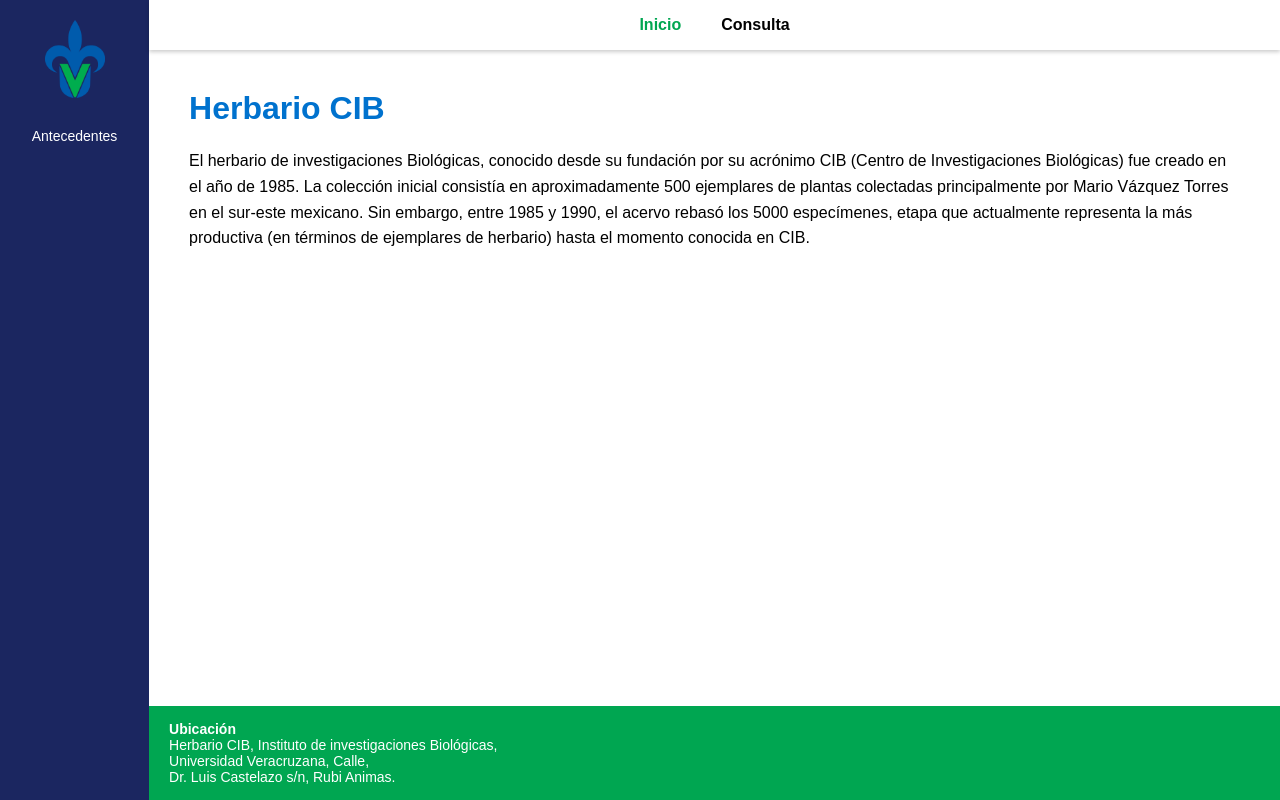
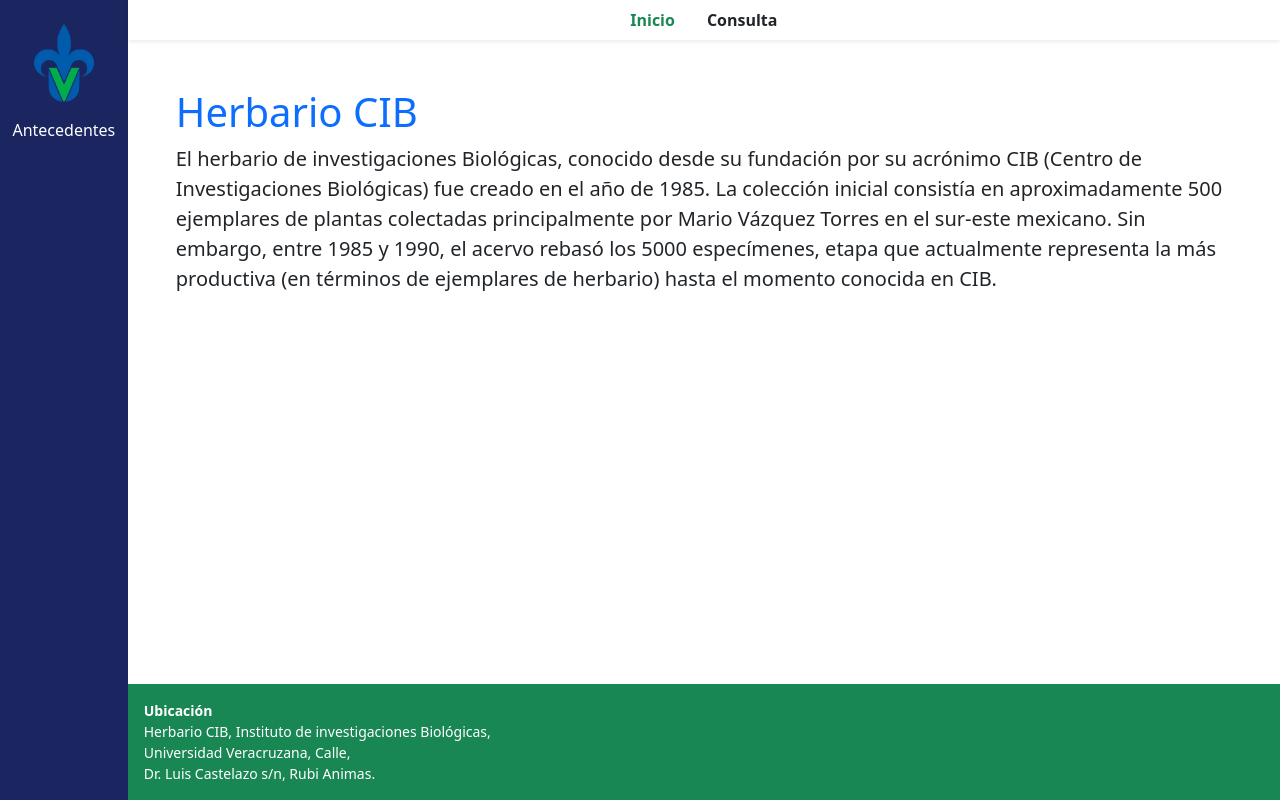
Before and after one commit to Carmona27xd/Herbario_CIB, a PHP site: page /public/home.html in a window 1280 px wide. Run offline with PHP 8.4, Linux system fonts and the light colour scheme.

Commit message:
Pagina de inicio

```diff
--- a/public/CSS/homeStyle.css
+++ b/public/CSS/homeStyle.css
@@ -1,80 +1,4 @@
-body {
-    margin: 0;
-    font-family: Arial, sans-serif;
+.sidebar-custom {
+    background-color: #1b2660; /* Tu color personalizado */
+    width: 550px;
   }
-
-  .container {
-    display: flex;
-    height: 100vh;
-  }
-
-  .sidebar {
-    width: 500px;
-    background-color: #1b2660;
-    color: white;
-    display: flex;
-    flex-direction: column;
-    align-items: center;
-    justify-content: flex-start;
-    padding-top: 20px;
-  }
-
-  .sidebar img {
-    width: 60px;
-    margin-bottom: 20px;
-  }
-
-  .sidebar p {
-    font-size: 14px;
-    margin-top: 10px;
-  }
-
-  .content {
-    flex-grow: 1;
-    display: flex;
-    flex-direction: column;
-  }
-
-  .nav {
-    display: flex;
-    justify-content: center;
-    align-items: center;
-    background-color: white;
-    height: 50px;
-    box-shadow: 0 2px 4px rgba(0, 0, 0, 0.2); /* Sombrita aquí */
-    z-index: 1;
-  }
-
-  .nav a {
-    margin: 0 20px;
-    text-decoration: none;
-    color: black;
-    font-weight: bold;
-  }
-
-  .nav a:first-child {
-    color: #00a651;
-  }
-
-  .main {
-    padding: 40px;
-    background-color: white;
-    flex-grow: 1;
-  }
-
-  .main h1 {
-    color: #0072ce;
-    margin-top: 0;
-  }
-
-  .main p {
-    font-size: 16px;
-    line-height: 1.6;
-  }
-
-  .footer {
-    background-color: #00a651;
-    color: white;
-    padding: 15px 20px;
-    font-size: 14px;
-  }
--- a/public/home.html
+++ b/public/home.html
@@ -3,32 +3,42 @@
 <head>
   <meta charset="UTF-8">
   <title>Herbario CIB</title>
+  <link href="https://cdn.jsdelivr.net/npm/bootstrap@5.3.3/dist/css/bootstrap.min.css" rel="stylesheet">
   <link rel="stylesheet" href="CSS/homeStyle.css">
 </head>
-<body>
+<body class="m-0">
 
-  <div class="container">
-    <div class="sidebar">
-      <img src="images/ImageUniversidadVeracruzana.png" alt="Logo"> <!-- Reemplaza con la ruta correcta -->
-      <p>Antecedentes</p>
+  <div class="d-flex vh-100">
+    <!-- Sidebar -->
+    <div class="sidebar-custom text-white d-flex flex-column align-items-center pt-4">
+        <img src="images/ImageUniversidadVeracruzana.png" alt="Logo UV" class="mb-3" style="width: 60px;">
+        <p class="fs-6">Antecedentes</p>
     </div>
-    <div class="content">
-      <div class="nav">
-        <a href="#">Inicio</a>
-        <a href="#">Consulta</a>
-      </div>
-      <div class="main">
-        <h1>Herbario CIB</h1>
-        <p>
+
+    <!-- Main content -->
+    <div class="flex-grow-1 d-flex flex-column">
+
+      <!-- Navbar -->
+      <nav class="navbar navbar-light bg-white shadow-sm justify-content-center">
+        <a class="nav-link fw-bold text-success mx-3" href="#">Inicio</a>
+        <a class="nav-link fw-bold text-dark mx-3" href="#">Consulta</a>
+      </nav>
+
+      <!-- Main section -->
+      <main class="flex-grow-1 p-5 bg-white">
+        <h1 class="text-primary">Herbario CIB</h1>
+        <p class="fs-5">
           El herbario de investigaciones Biológicas, conocido desde su fundación por su acrónimo CIB (Centro de Investigaciones Biológicas) fue creado en el año de 1985. La colección inicial consistía en aproximadamente 500 ejemplares de plantas colectadas principalmente por Mario Vázquez Torres en el sur-este mexicano. Sin embargo, entre 1985 y 1990, el acervo rebasó los 5000 especímenes, etapa que actualmente representa la más productiva (en términos de ejemplares de herbario) hasta el momento conocida en CIB.
         </p>
-      </div>
-      <div class="footer">
+      </main>
+
+      <!-- Footer -->
+      <footer class="bg-success text-white p-3 small">
         <strong>Ubicación</strong><br>
         Herbario CIB, Instituto de investigaciones Biológicas,<br>
         Universidad Veracruzana, Calle,<br>
         Dr. Luis Castelazo s/n, Rubi Animas.
-      </div>
+      </footer>
     </div>
   </div>
 
```
